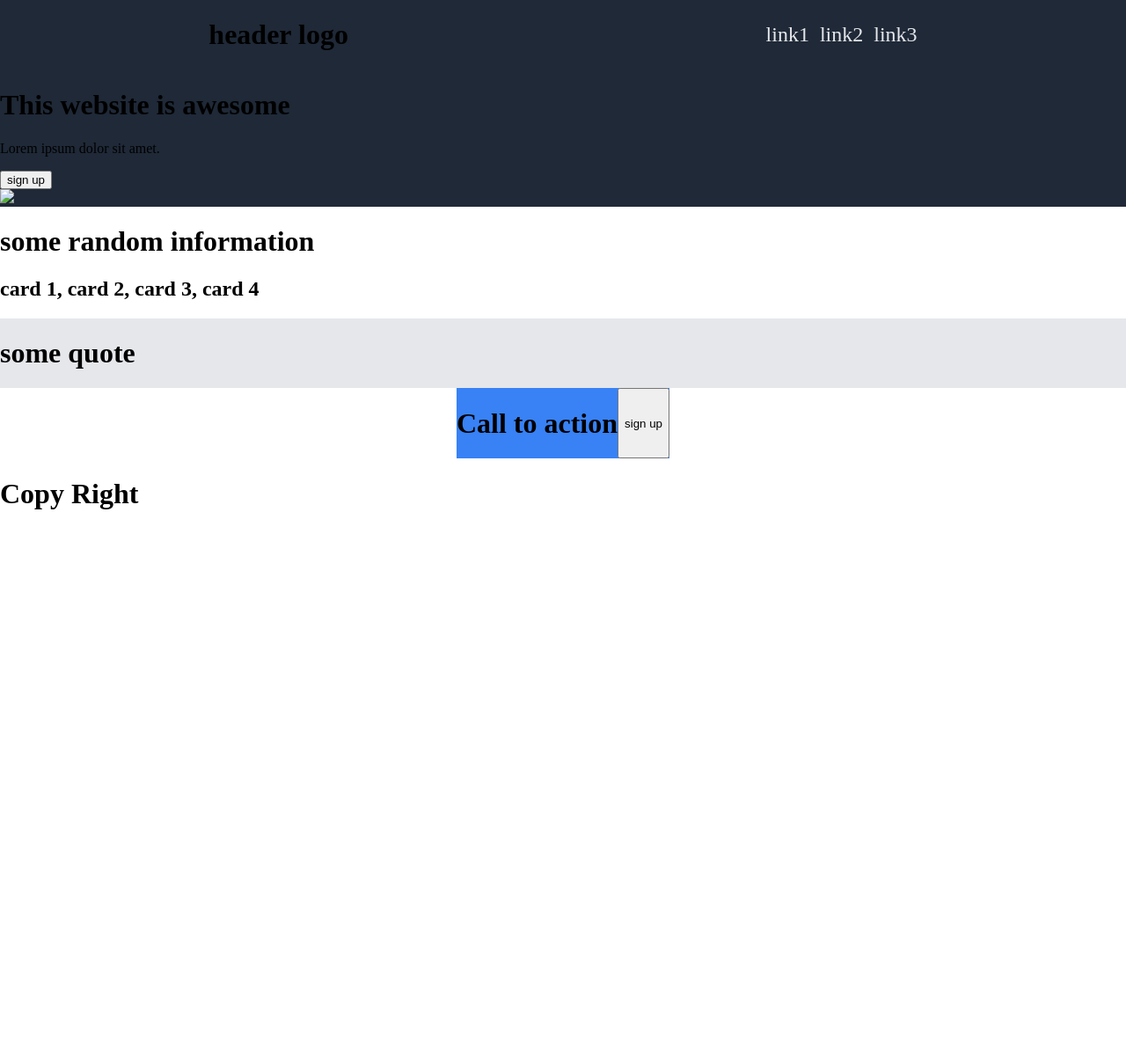
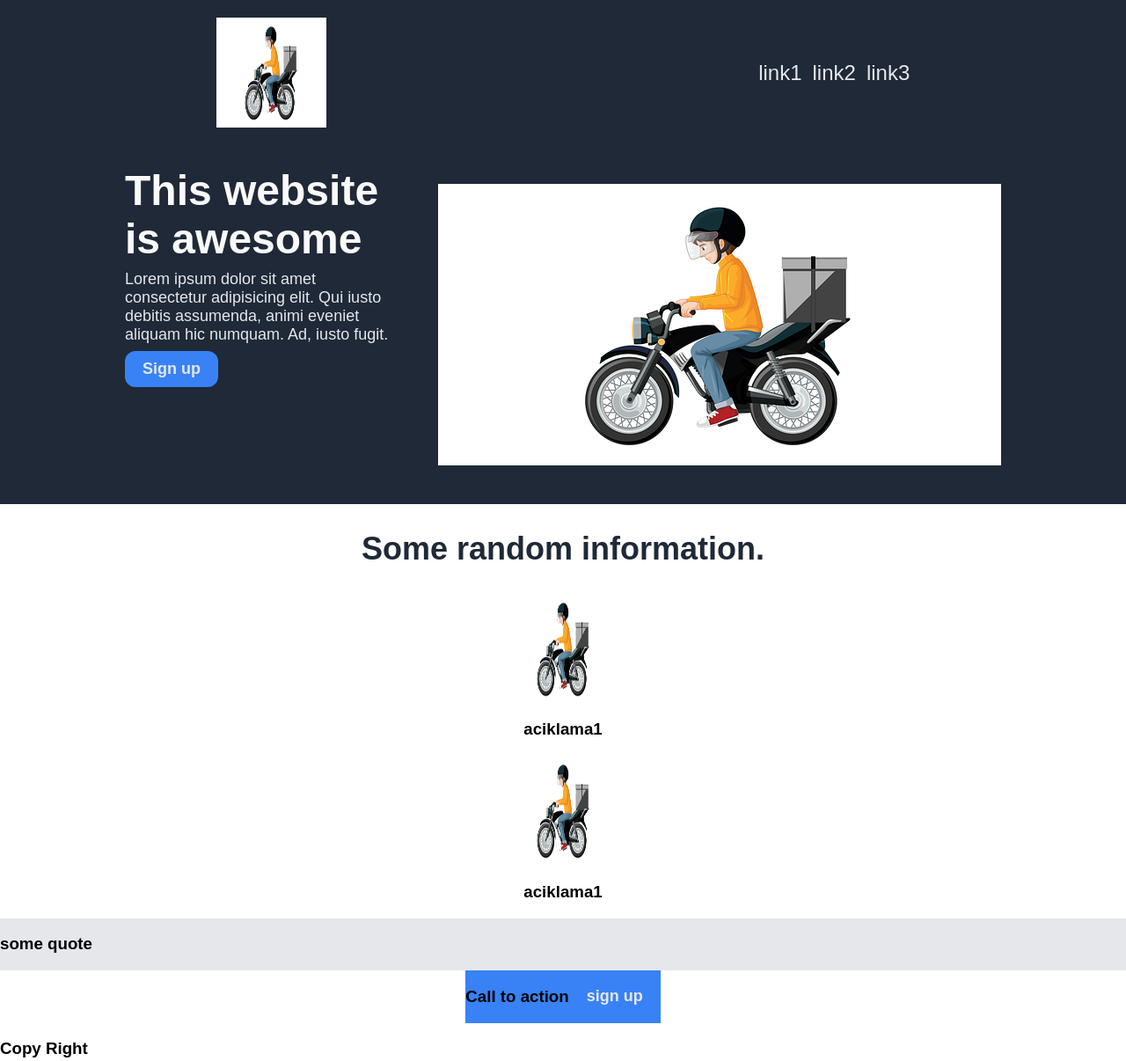
Before and after one commit to nafile3398/anadolu-tekel, a plain HTML site: page index.html in a window 1280 px wide. Shown: the whole page at 88% size. Before the commit the page ends 800 px from the top, so only its background shows below. Drawn offline with Linux system fonts and the light colour scheme.

Commit message:
information deneme1

```diff
--- a/index.html
+++ b/index.html
@@ -10,7 +10,8 @@
 <body>
     <div class="header">
     <header>
-        <h1>header logo</h1>
+        <img id="logo" src="./logo.png" width="125"
+        height="125"/>
 
         <div class="links">
         <a href="">link1</a>
@@ -23,25 +24,32 @@
     <div class="main">
         <div class="awesome">
         <h1>This website is awesome</h1>
-        <p>Lorem ipsum dolor sit amet.</p>
-        <button> sign up</button>
+        <p>Lorem ipsum dolor sit amet consectetur adipisicing elit. Qui iusto debitis assumenda, animi eveniet aliquam hic numquam. Ad, iusto fugit.</p>
+        <button>Sign up</button>
         </div>
-        <img src="yok">
+        <img id="logo2" src="./logo.png">
     </div>
 
     <div class="information">
-        <h1>some random information</h1>
+        <h2>Some random information.</h2>
         <div class="cards">
-        <h2> card 1, card 2, card 3, card 4</h2>
+            <div class="card">
+                <img src="./logo.png" alt="" width="125px" height="125px">
+                <h3>aciklama1</h3>
+            <div class="card">
+                    <img src="./logo.png" alt="" width="125px" height="125px">
+                    <h3>aciklama1</h3>
+                </div>
+            </div>
         </div>
     </div>
 
     <div class="quote">
-        <h1>some quote</h1>
+        <h3>some quote</h3>
     </div>
     <div class="actionfull">
         <div class="action">
-         <h1> Call to action</h1>
+         <h3> Call to action</h3>
          <button>sign up</button>
 
     </div>
@@ -49,7 +57,7 @@
 
     <div class="footer">
     <footer>
-        <h1> Copy Right</h1>
+        <h3> Copy Right</h3>
     </footer>
     </div>
 </body>
--- a/styles.css
+++ b/styles.css
@@ -3,6 +3,7 @@ body
     display: flex;
     flex-direction: column;
     margin: 0px;
+    font-family: sans-serif;
 }
 
 header
@@ -31,7 +32,37 @@ a {
 
 .main {
     background-color: #1f2937;
+    display: flex;
+    justify-content: center;
+    gap: 48px;
+    padding: 24px;
+    flex-wrap: wrap;
 
+}
+
+.awesome {
+display: flex;
+flex-direction: column;
+flex-basis: 25%;
+align-items: flex-start;
+}
+
+.information {
+    display: flex;
+    flex-direction: column;
+    justify-content: center;
+    align-items: center;
+}
+
+.cards
+{
+    display: flex;
+}
+.card {
+    display: flex;
+    flex-direction: column;
+    justify-content: center;
+    align-items: center;
 }
 
 .quote {
@@ -51,3 +82,36 @@ a {
     display: flex;
 
 }
+
+#logo
+{
+    padding:20px 0;
+}
+
+#logo2
+{
+    padding:20px 0;
+}
+
+h1 {
+    font-size: 48px; font-weight: 800; color: #f9faf8; margin: 0px;
+}
+h2 {
+    font-size: 36px; font-weight: 800; color: #1f2937;
+
+}
+p {
+    margin: 8px 0;
+    color: #e5e7eb;
+    font-size: 18px;
+}
+
+button {
+    background-color: #3882f6;
+    border: 0px;
+    color: #e5e7eb;
+    padding: 10px 20px;
+    font-size: 18px;
+    font-weight: 800;
+    border-radius: 12px;
+}
```
Also changed, not shown: logo.png (added).
